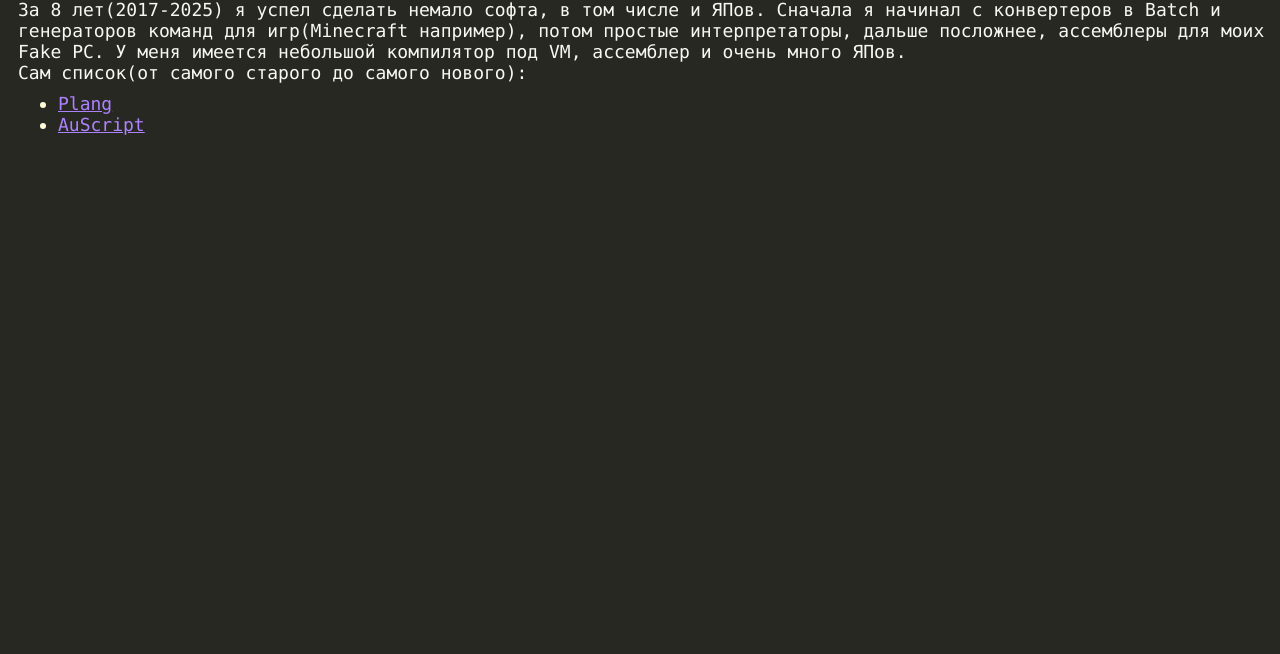
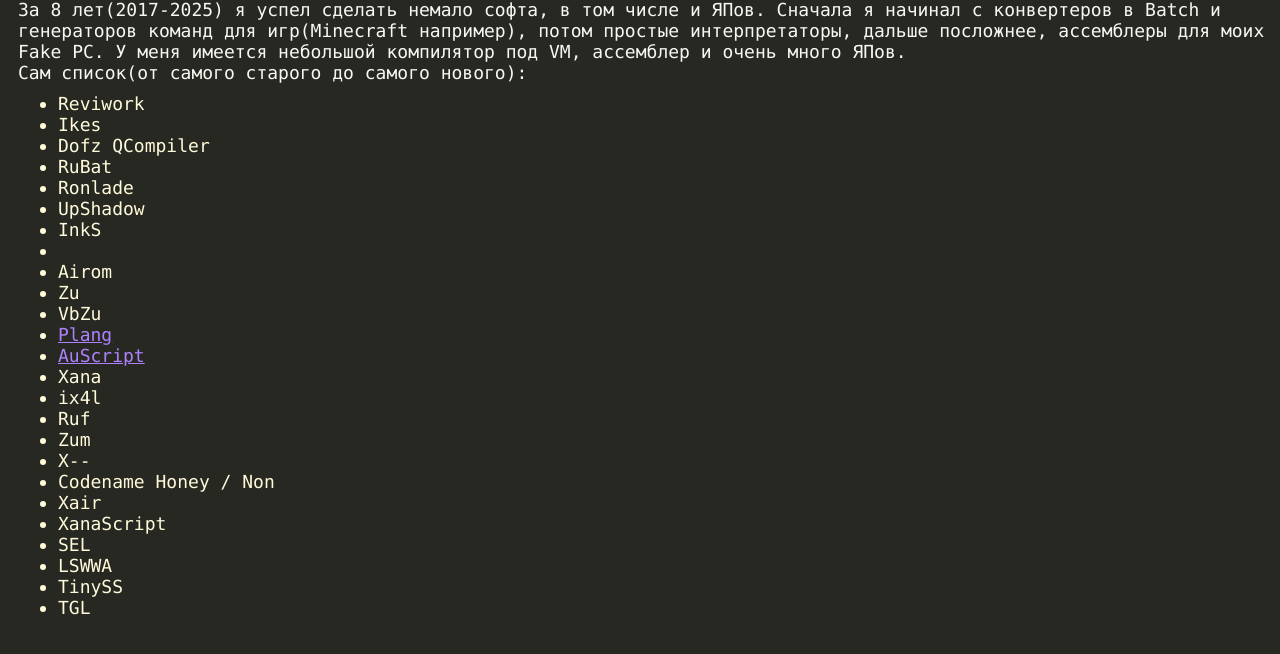
Before and after one commit to etar125/pllist, a plain HTML site: page index.html in a window 1280 px wide. Shown: the part 52-706 px from the top of the page. Drawn offline with Linux system fonts and the light colour scheme.

Commit message:
Добавлены 22 ЯПа в список

```diff
--- a/index.html
+++ b/index.html
@@ -12,8 +12,30 @@
         Сам список(от самого старого до самого нового):
         <ul>
             <!--<li><a href=""></a></li>-->
+            <li>Reviwork</li>
+            <li>Ikes</li>
+            <li>Dofz QCompiler</li>
+            <li>RuBat</li>
+            <li>Ronlade</li>
+            <li>UpShadow</li>
+            <li>InkS<li>
+            <li>Airom</li>
+            <li>Zu</li>
+            <li>VbZu</li>
             <li><a href="Plang.html">Plang</a></li>
             <li><a href="AuScript.html">AuScript</a></li>
+            <li>Xana</li>
+            <li>ix4l</li>
+            <li>Ruf</li>
+            <li>Zum</li>
+            <li>X--</li>
+            <li>Codename Honey / Non</li>
+            <li>Xair</li>
+            <li>XanaScript</li>
+            <li>SEL</li>
+            <li>LSWWA</li>
+            <li>TinySS</li>
+            <li>TGL</li>
         </ul>
     </body>
 </html>
```
